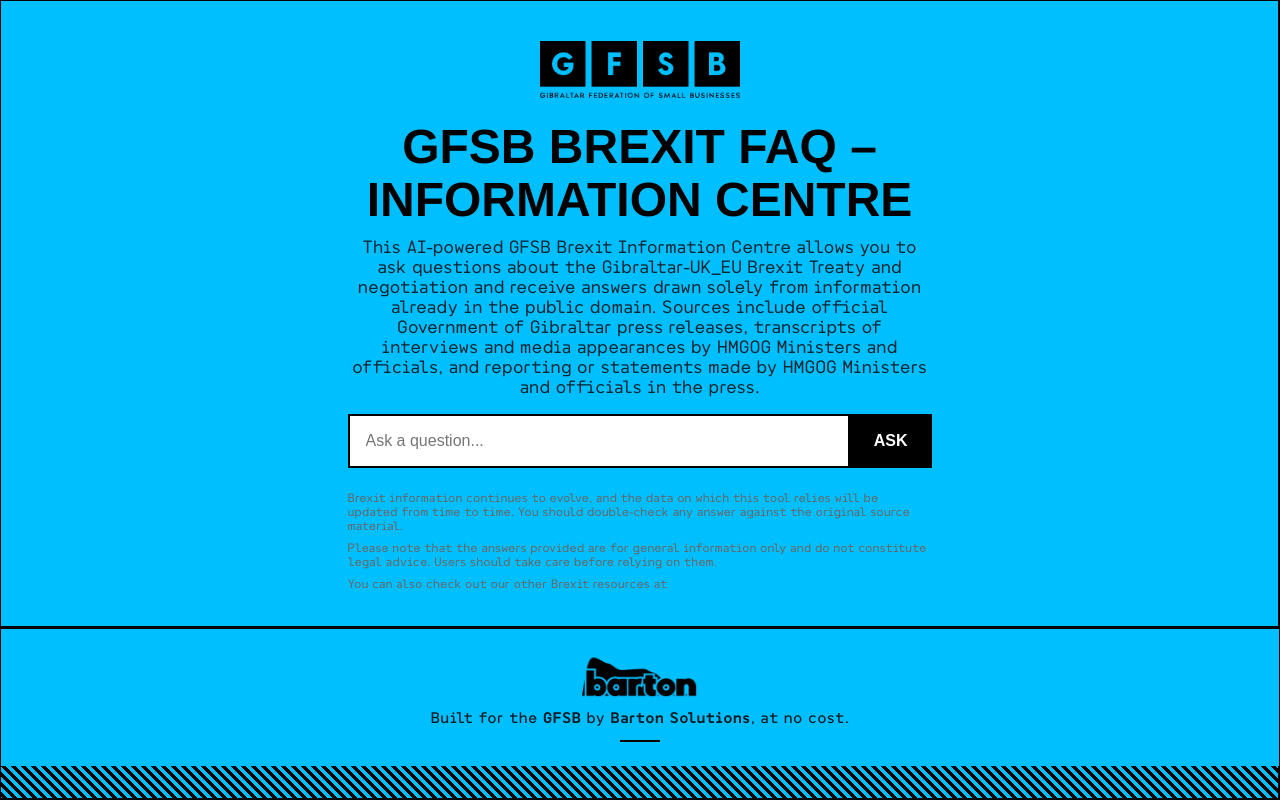
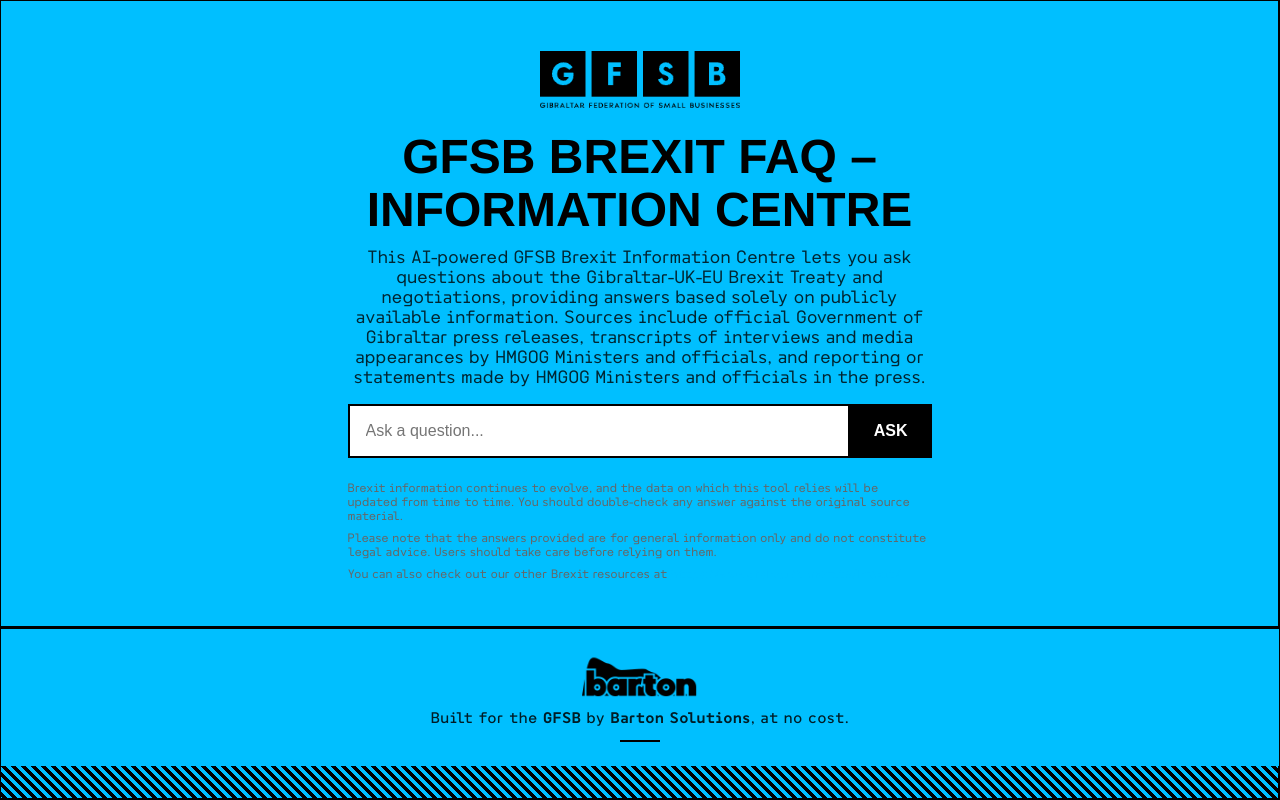
Before and after one commit to JdbGI/gfsb-brexit-faq, a Next.js app: page / in a window 1280 px wide. Built offline with nearby package versions, Linux system fonts and the light colour scheme.

Commit message:
Update intro text with revised content

```diff
--- a/src/components/HomeClient.js
+++ b/src/components/HomeClient.js
@@ -54,7 +54,7 @@
                 </h1>
 
                 <p style={{ textAlign: 'center', maxWidth: '600px', marginBottom: '1rem', opacity: 0.8, fontSize: 'clamp(0.85rem, 2.5vw, 1.1rem)', padding: '0 0.5rem' }}>
-                    This AI-powered GFSB Brexit Information Centre allows you to ask questions about the Gibraltar-UK_EU Brexit Treaty and negotiation and receive answers drawn solely from information already in the public domain. Sources include official Government of Gibraltar press releases, transcripts of interviews and media appearances by HMGOG Ministers and officials, and reporting or statements made by HMGOG Ministers and officials in the press.
+                    This AI-powered GFSB Brexit Information Centre lets you ask questions about the Gibraltar-UK-EU Brexit Treaty and negotiations, providing answers based solely on publicly available information. Sources include official Government of Gibraltar press releases, transcripts of interviews and media appearances by HMGOG Ministers and officials, and reporting or statements made by HMGOG Ministers and officials in the press.
                 </p>
 
                 <form onSubmit={handleHeroSearch} style={{ width: '100%', maxWidth: '600px', display: 'flex', flexDirection: 'column', gap: '0.75rem', padding: '0 0.5rem' }}>
```
